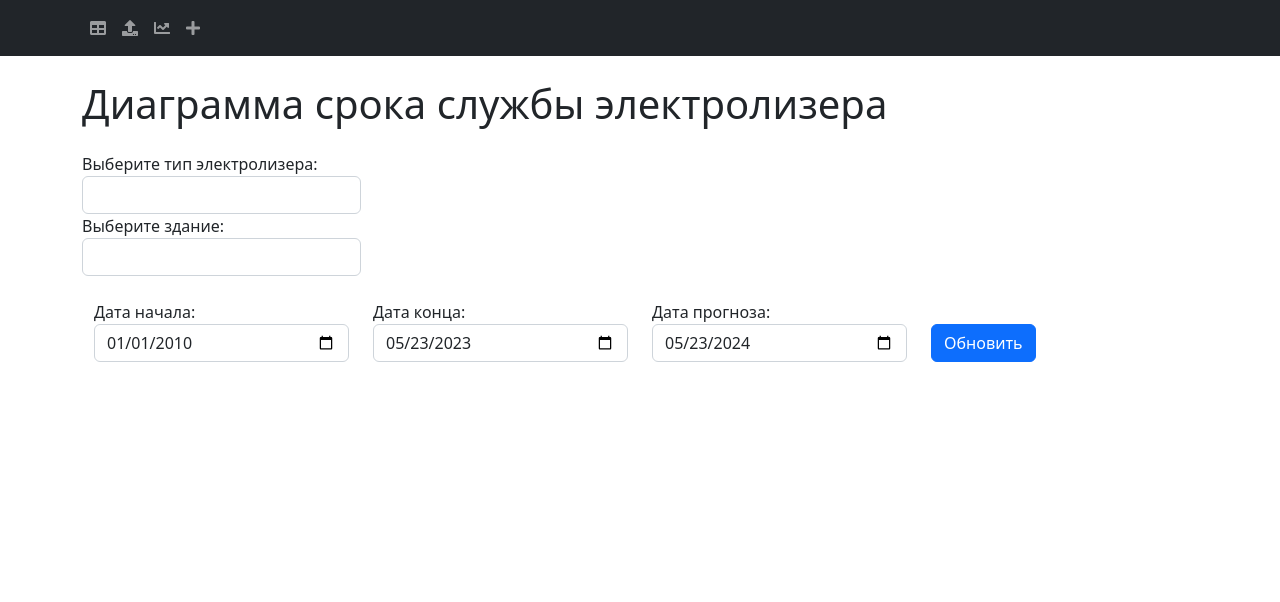
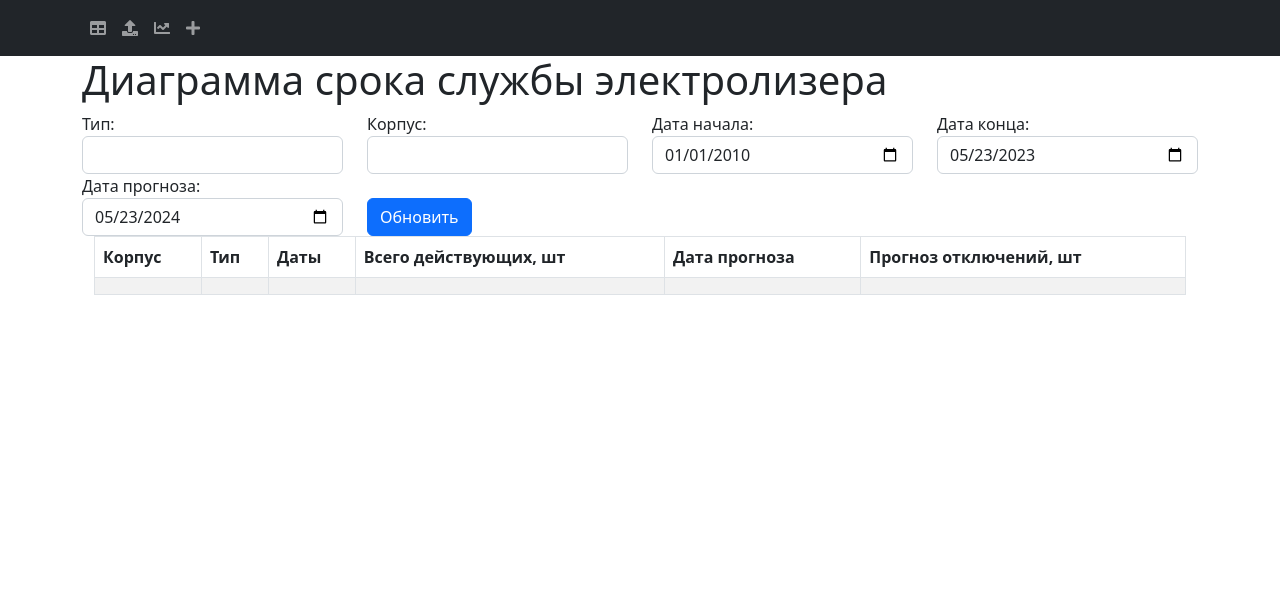
Before and after one commit to Nick-star/Veibull, a Django app: page /chart/ in a window 1280 px wide. Shown: the top 602 px of the page. Run offline with Django 4.2, Linux system fonts and the light colour scheme; data that the repository does not hold is empty; some libraries are stand-ins or nearby versions.

Commit message:
Table of predictions almost done

```diff
--- a/electrolyzer/views.py
+++ b/electrolyzer/views.py
@@ -124,26 +124,38 @@ def get_electrolyzer_data(request):
     df = censor_dates(df, censor_date)
 
     fit = Fit_Weibull_2P(failures=np.array(df[df['days_up'].notnull()]['days_up']),
-                         right_censored=np.array(df[df['running_days'].notnull()]['running_days']), print_results=False,
+                         print_results=False,
                          show_probability_plot=False)
 
+    days = (pd.to_datetime(censor_date) - pd.to_datetime(end_search_date)).days * 1.5
     x, y = weibull_cdf(fit.beta, fit.alpha)
     x, y = optimize_curve(x, y, 0.01)
     y *= 100
 
     x_2 = np.array(df['days_up'].dropna())
-    y_2 = cumulative_function_y(x_2) * 100
+
+    # x_2_cut = x_2[x_2 <= ]
+    y_2 = cumulative_function_y(x_2, len(x_2)) * 100
     x_2, y_2 = optimize_curve(x_2, y_2, 0.01)
 
+    name = ElectrolyzerType.objects.get(pk=electrolyzer_type_id).name
+    count = len(df[df['days_up'].isnull()])
+    failed_percent = 1 - np.exp(-np.power(days / fit.alpha, fit.beta))
     response = {
         'weibull': {
-            'x': list(x / 30),
+            'name': name + ' рассчитанный',
+            'x': list(x / 30.4167),
             'y': list(y)
         },
         'empirical': {
-            'x': list(x_2 / 30),
+            'name': name,
+            'x': list(x_2 / 30.4167),
             'y': list(y_2)
         },
+        'building': Building.objects.get(pk=building).name,
+        'type': name,
+        'working_count': count,
+        'failed_count': f'{count * float(failed_percent):.2f}',
         'dates': {
             'date_start': start_search_date,
             'date_end': end_search_date,
--- a/templates/chart.html
+++ b/templates/chart.html
@@ -2,24 +2,26 @@
 {% block title %}График{% endblock %}
 {% block content %}
     <div class="container">
-        <h1 class="mt-4 mb-4">Диаграмма срока службы электролизера</h1>
+        <div class="row">
+            <div>
+                <h1>Диаграмма срока службы электролизера</h1>
+            </div>
+        </div>
+        <div class="row">
             <div class="col-md-3">
                 <div class="form-group">
-                <label for="electrolyzer-type">Выберите тип электролизера:</label>
+                    <label for="electrolyzer-type">Тип:</label>
                     <select id="electrolyzer-type" class="form-control">
                     </select>
                 </div>
             </div>
             <div class="col-md-3">
                 <div class="form-group">
-                <label for="building">Выберите здание:</label>
+                    <label for="building">Корпус:</label>
                     <select id="building" class="form-control">
                     </select>
                 </div>
             </div>
-
-        <div class="container mt-4">
-            <div class="row">
             <div class="col-md-3">
                 <div class="form-group">
                     <label for="start-date">Дата начала:</label>
@@ -38,14 +40,42 @@
                     <input type="date" id="forecast-date" class="form-control">
                 </div>
             </div>
-                <div class="col-md-3 d-flex align-items-end">
-                    <button id="update-chart" class="btn btn-primary w-20">Обновить</button>
+            <div class="col-md-3 col-sm d-flex align-items-end">
+                <button id="update-chart" class="btn btn-primary">Обновить</button>
+            </div>
+        </div>
+        <div class="row">
+            <div class="col">
+                <div id="chart"></div>
+            </div>
+        </div>
+        <div class="row">
+            <div class="col">
+                <div class="container">
+                    <table class="table table-striped table-bordered">
+                        <thead>
+                        <tr>
+                            <th scope="col">Корпус</th>
+                            <th scope="col">Тип</th>
+                            <th scope="col">Даты</th>
+                            <th scope="col">Всего действующих, шт</th>
+                            <th scope="col">Дата прогноза</th>
+                            <th scope="col">Прогноз отключений, шт</th>
+                        </tr>
+                        </thead>
+                        <tbody>
+                        <tr>
+                            <td id="building1"></td>
+                            <td id="type"></td>
+                            <td id="dates-range"></td>
+                            <td id="working-count"></td>
+                            <td id="est-date"></td>
+                            <td id="failed-count"></td>
+                        </tr>
+                    </table>
                 </div>
             </div>
         </div>
-
-
-        <div id="chart"></div>
     </div>
     <script src="https://code.jquery.com/jquery-3.6.0.min.js"></script>
     <script src="https://cdn.plot.ly/plotly-latest.min.js"></script>
@@ -132,7 +162,7 @@
                     x: weibullX,
                     y: weibullY,
                     mode: 'lines',
-                    name: 'Weibull',
+                    name: response.weibull.name,
                     line: {
                         shape: 'spline'
                     }
@@ -142,7 +172,7 @@
                     x: empiricalX,
                     y: empiricalY,
                     mode: 'lines',
-                    name: 'Empirical',
+                    name: response.empirical.name,
                     line: {
                         shape: 'spline'
                     }
@@ -157,6 +187,10 @@
                     autosize: true
                 };
 
+                document.getElementById("building1").innerText = response.building;
+                document.getElementById("type").innerText = response.type;
+                document.getElementById("working-count").innerText = response.working_count;
+                document.getElementById("failed-count").innerText = response.failed_count;
                 Plotly.newPlot('chart', data, layout);
             })
                 .fail(function (jqXHR, textStatus, errorThrown) {
```
Lines whose indentation alone changed are shown as unchanged.
